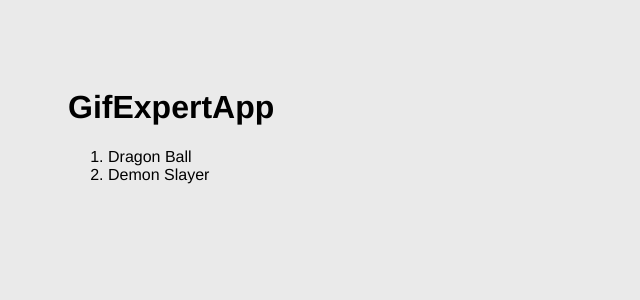
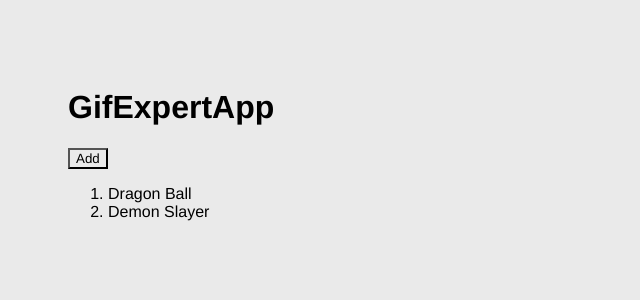
Before and after one commit to joelrdz/ufhr-gif-expert, a React (Vite) app: page / in a window 1280 px wide. Shown: the top 300 px of the page, without its empty margins (0-640 px from the left). Built offline with nearby package versions, Linux system fonts and the light colour scheme.

Commit message:
handleAddCategory function

```diff
--- a/src/GifExpertApp.jsx
+++ b/src/GifExpertApp.jsx
@@ -2,6 +2,11 @@
 
 export const GifExpertApp = () => {
   const [categories, setCategories] = useState(['Dragon Ball', 'Demon Slayer']);
+
+  const handleAddCategory = () => {
+    setCategories(['Death Note', ...categories]);
+    // setCategories(cat => [...cat, 'Death Note']);
+  };
 
   return <>
     {/* Title */}
@@ -10,6 +15,7 @@
     {/* Input */}
 
     {/* List of Gifs */}
+    <button onClick={ handleAddCategory }>Add</button>
     <ol>
       {categories.map(category => (
         <li key={ category }>{ category }</li>
```
